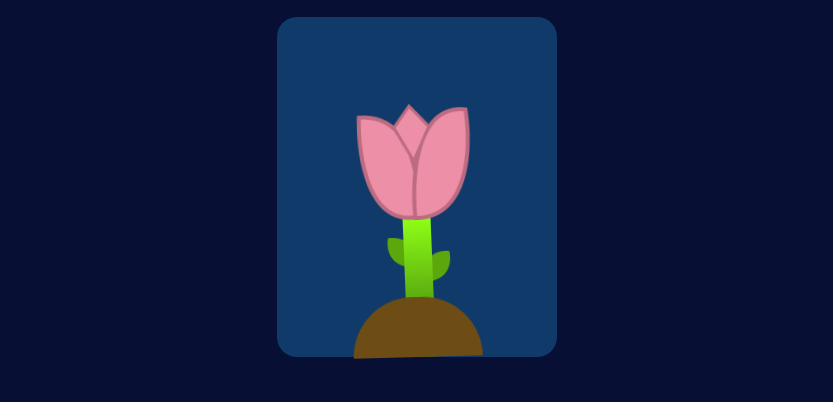
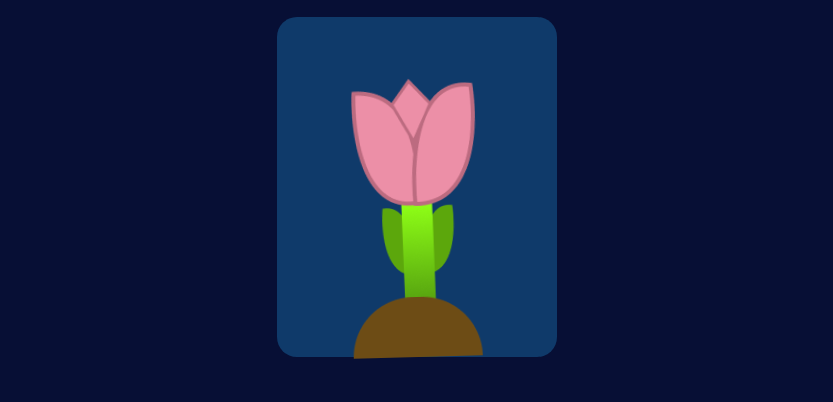
Before and after one commit to gustavorods/2025_dating_flower, a plain HTML site: page index.html in a window 1280 px wide. Shown: the part 76-478 px from the top of the page, without its empty margins (223-1056 px from the left). Drawn offline with Linux system fonts and the light colour scheme.

Commit message:
3 meses my loveee S2

```diff
--- a/index.html
+++ b/index.html
@@ -15,7 +15,7 @@
 
     <div class="flower_container">
         <div class="container">
-            <img class="flower" src="./src/img/flor3.png" alt="Tulipa"> <!--Sempre 1 a mais pq começou na 2 -->
+            <img class="flower" src="./src/img/flor4.png" alt="Tulipa"> <!--Sempre 1 a mais pq começou na 2 -->
             <img class="land" src="./src/img/land.png" alt="Tulipa">
         </div>
     </div>
```
